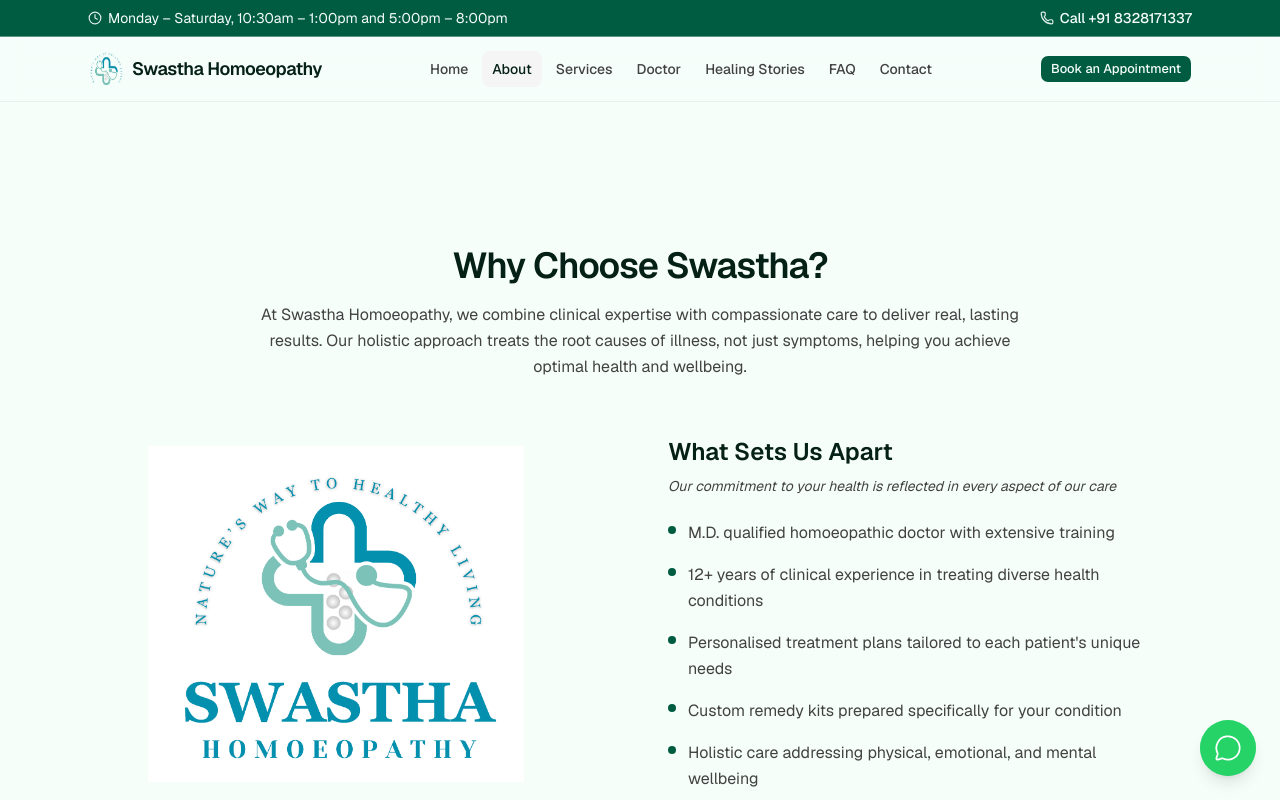
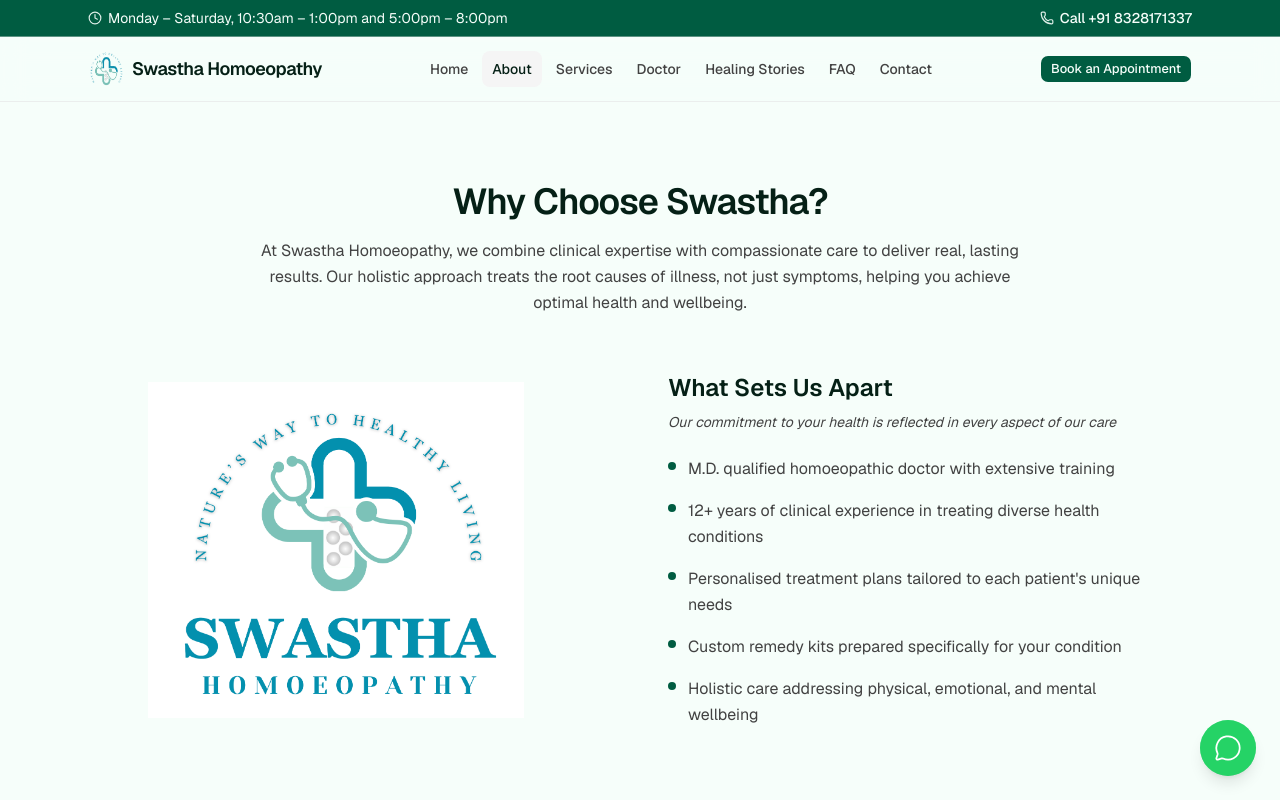
Before and after one commit to tarak162/swastha-homoeo, a Next.js app: page /about in a window 1280 px wide. Shown: the top 800 px of the page. Built offline with nearby package versions, Linux system fonts and the light colour scheme.

Commit message:
fixed extra spacing issue

```diff
--- a/src/app/about/page.tsx
+++ b/src/app/about/page.tsx
@@ -9,7 +9,7 @@ export const metadata: Metadata = {
 
 export default function AboutPage() {
   return (
-    <div className="mx-auto max-w-6xl px-4 py-16 sm:px-6">
+    <div className="mx-auto w-full max-w-6xl px-4 sm:px-6">
       <AboutSection />
     </div>
   );
--- a/src/app/contact/page.tsx
+++ b/src/app/contact/page.tsx
@@ -9,7 +9,7 @@ export const metadata: Metadata = {
 
 export default function ContactPage() {
   return (
-    <div className="mx-auto max-w-6xl px-4 py-16 sm:px-6">
+    <div className="mx-auto w-full max-w-6xl px-4 sm:px-6">
       <ContactSection />
     </div>
   );
--- a/src/app/doctor/page.tsx
+++ b/src/app/doctor/page.tsx
@@ -9,7 +9,7 @@ export const metadata: Metadata = {
 
 export default function DoctorPage() {
   return (
-    <div className="mx-auto max-w-6xl px-4 py-16 sm:px-6">
+    <div className="mx-auto w-full max-w-6xl px-4 sm:px-6">
       <DoctorSection />
     </div>
   );
--- a/src/app/services/page.tsx
+++ b/src/app/services/page.tsx
@@ -9,7 +9,7 @@ export const metadata: Metadata = {
 
 export default function ServicesPage() {
   return (
-    <div className="mx-auto max-w-6xl px-4 py-16 sm:px-6">
+    <div className="mx-auto w-full max-w-6xl px-4 sm:px-6">
       <ServicesSection />
     </div>
   );
```
